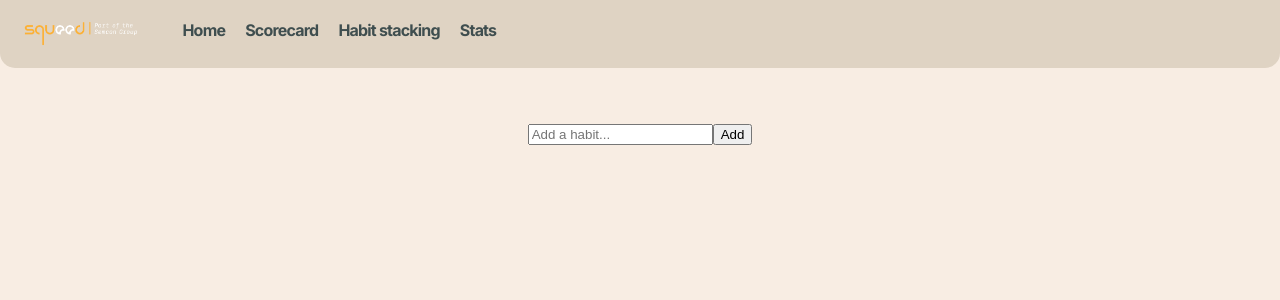
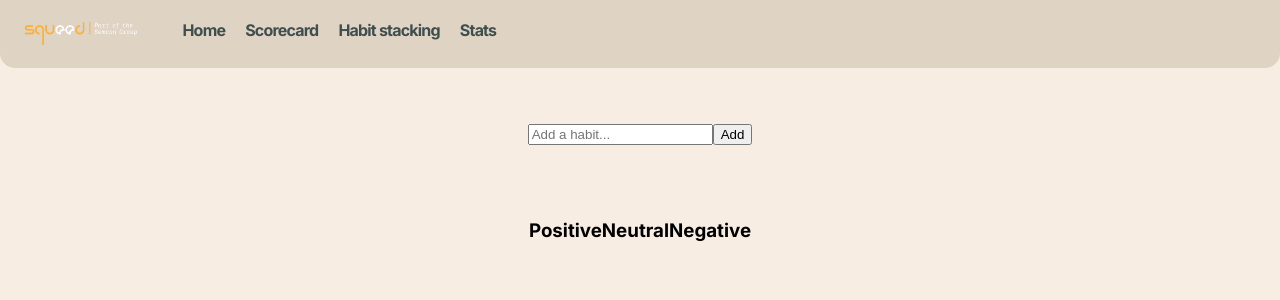
Before and after one commit to ChristopherHearne/React-Project, a React (Create React App) app: page / in a window 1280 px wide. Shown: the top 300 px of the page. Built offline with nearby package versions, Linux system fonts and the light colour scheme.

Commit message:
added category component to app

```diff
--- a/src/App.css
+++ b/src/App.css
@@ -269,3 +269,13 @@ body{
   text-align: center;
   pointer-events: none;
 }
+
+/* Category Component Styling */
+
+.category--container{
+  display: flex;
+  justify-content: center;
+  align-items: center;
+  margin: 0 auto;
+  height: auto;
+}
--- a/src/App.js
+++ b/src/App.js
@@ -1,6 +1,7 @@
 import './App.css';
 import Navbar from './components/Navbar'
 import AddHabit from './components/AddHabit'
+import CategoryComponent from './components/CategoryComponent';
 
 
 function App() {
@@ -8,6 +9,7 @@ function App() {
     <div className="App">
       <Navbar />
       <AddHabit />
+      <CategoryComponent />
     </div>
   );
 }
--- a/src/components/CategoryComponent.jsx
+++ b/src/components/CategoryComponent.jsx
@@ -1,5 +1,17 @@
 import React from "react";
 
 export default function CategoryComponent(){
-    return <h1>This is the category component</h1>
+    return(
+        <div className="category--container">
+            <div className="positive--container">
+                <h3>Positive</h3>
+            </div>
+            <div className="neutral--container">
+                <h3>Neutral</h3>
+            </div>
+            <div className="negative--container">
+                <h3>Negative</h3>
+            </div>
+        </div>
+    )
 }
```
